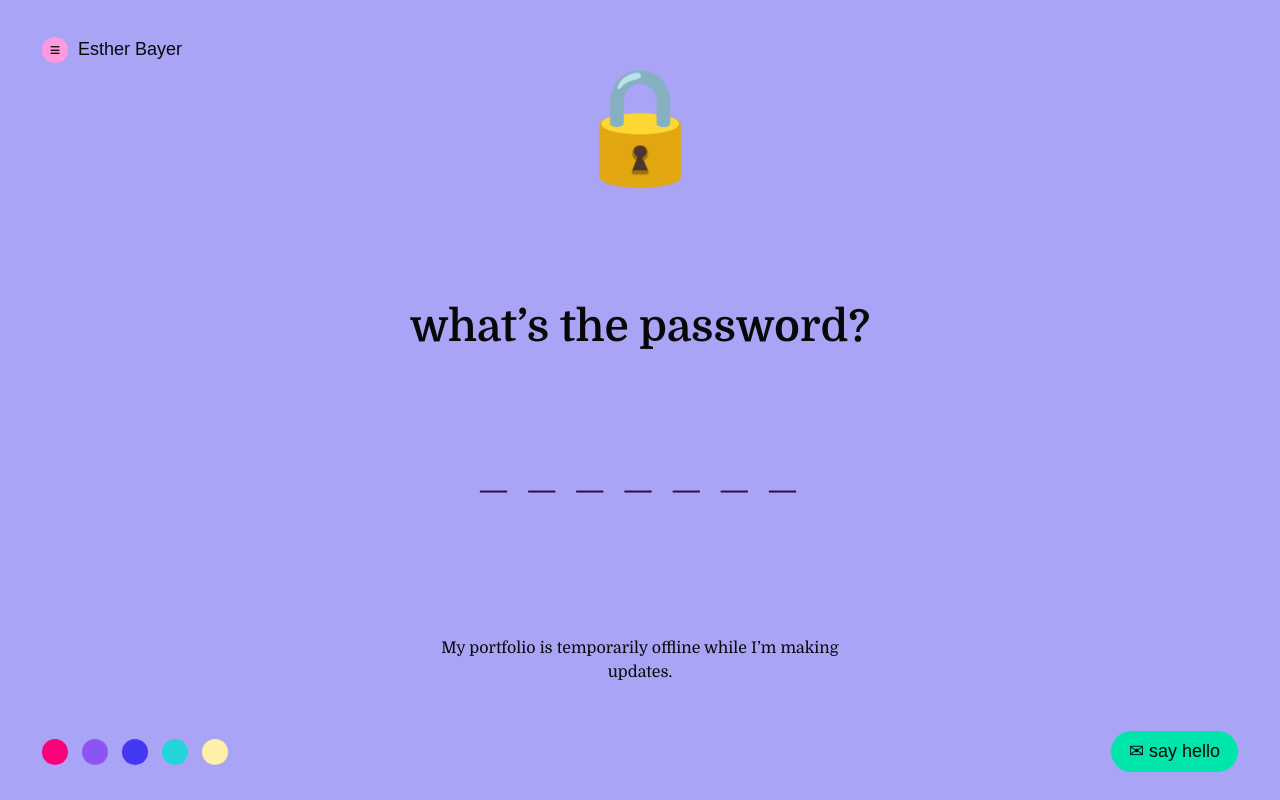
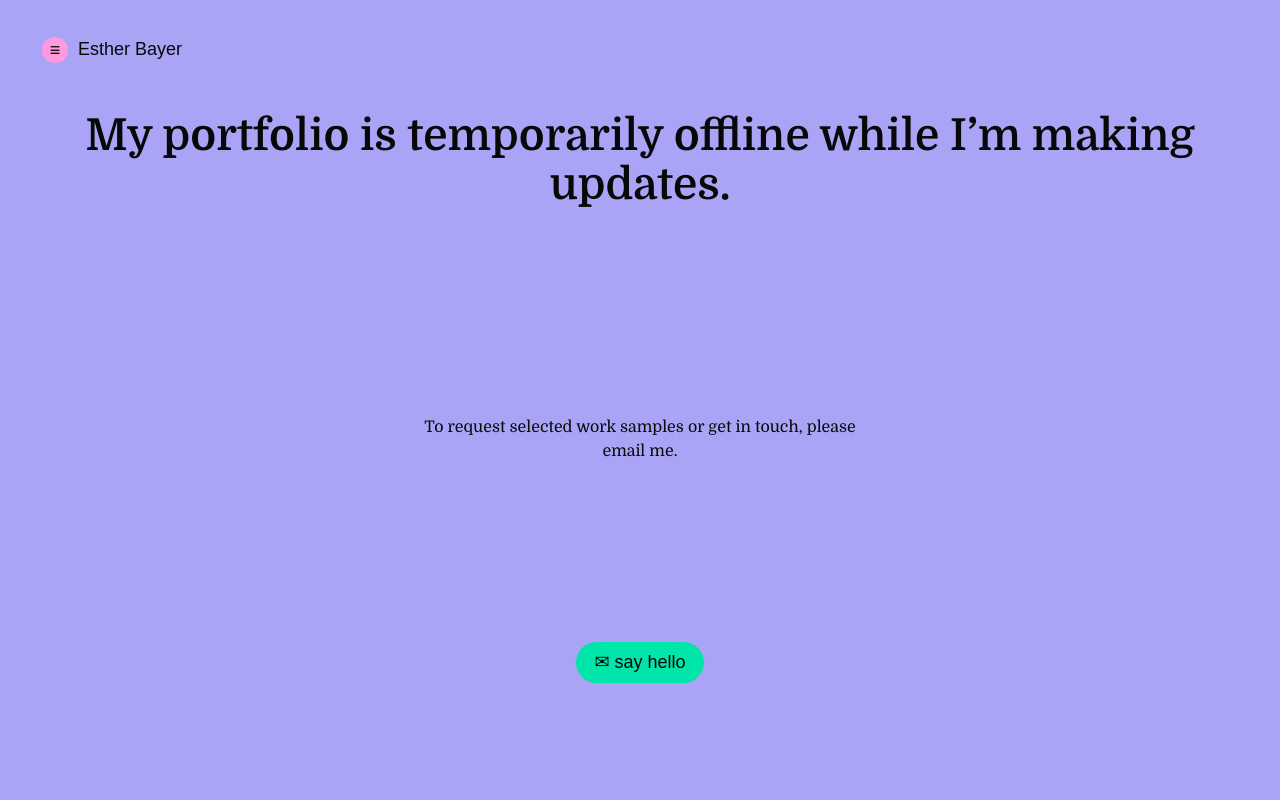
Before and after one commit to estherBayer/estherBayer, a Next.js app: page / in a window 1280 px wide. Shown: the top 800 px of the page. Built offline with nearby package versions, Linux system fonts and the light colour scheme.

Commit message:
Revise portfolio page content and layout
Updated the portfolio page to indicate it is temporarily offline and added contact information.

```diff
--- a/app/page.tsx
+++ b/app/page.tsx
@@ -9,29 +9,20 @@ export default function Home() {
       </header>
 
       <section className="center">
-        <div className="lock">🔒</div>
-        <h1>what’s the password?</h1>
-        <p className="dashes">— — — — — — —</p>
+
+        <h1>My portfolio is temporarily offline while I’m making updates.</h1>
         <p className="note">
-          My portfolio is temporarily offline while I’m making updates.
+          To request selected work samples or get in touch, please email me.
         </p>
-      </section>
-
-      <footer className="footer">
-        <div className="dots">
-          <span className="pink" />
-          <span className="purple" />
-          <span className="blue" />
-          <span className="cyan" />
-          <span className="cream" />
-        </div>
-
         <a
           className="hello"
           href="mailto:hello@estherbayer.com?subject=Portfolio%20Request"
         >
           ✉ say hello
         </a>
+      </section>
+
+      <footer className="footer">
       </footer>
 
       <style jsx global>{`
```
